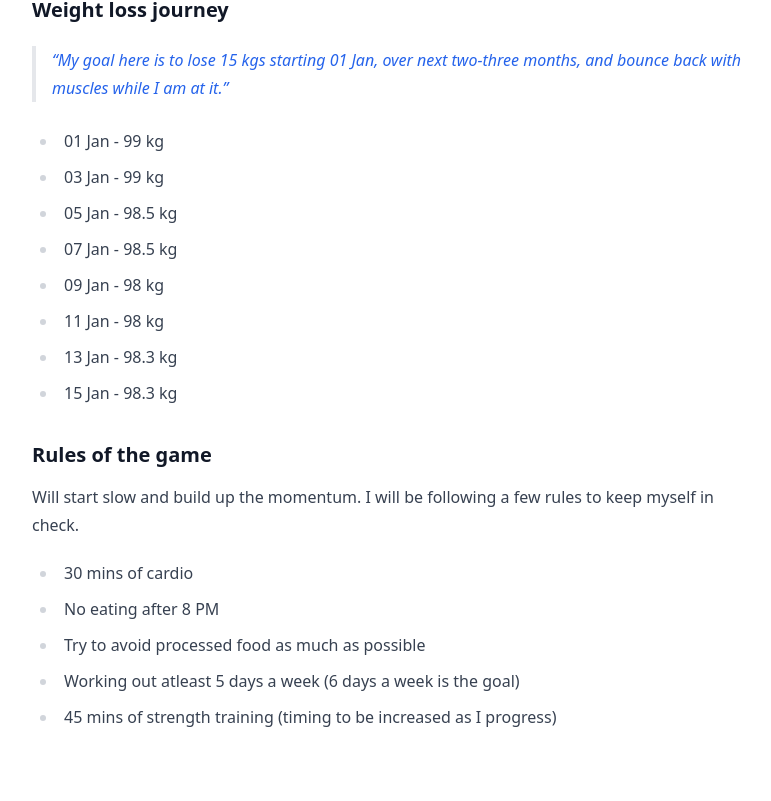
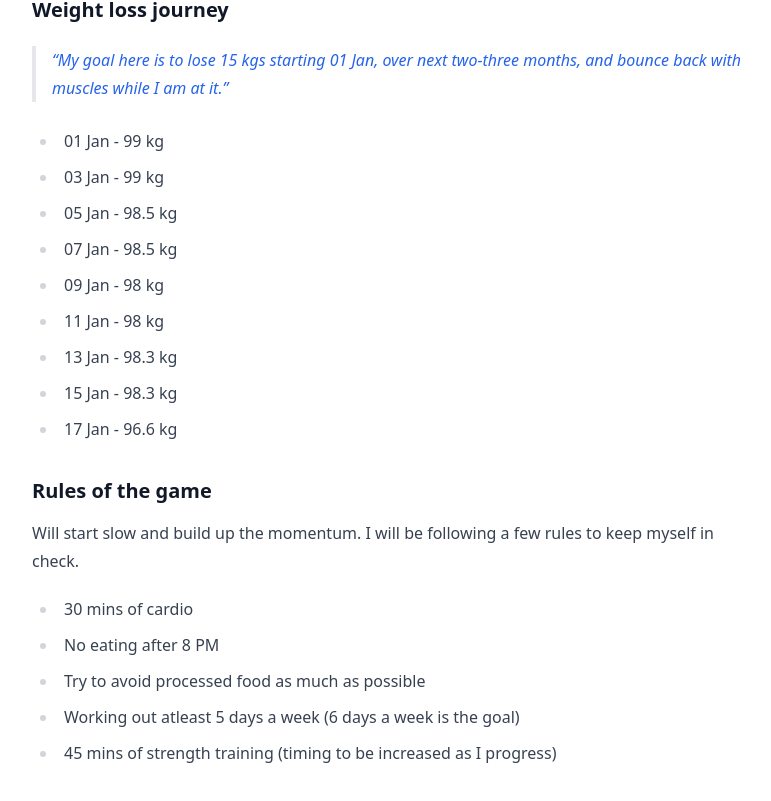
Before and after one commit to nrjdalal/v0.nrjdalal.com, a Next.js app: page /blog/fitness in a window 1280 px wide. Shown: the part 600-1401 px from the top of the page, without its empty margins (244-1015 px from the left). Built offline with nearby package versions, Linux system fonts and the light colour scheme; no server answers.

Commit message:
fitness+

```diff
--- a/src/app/(mdx)/blog/fitness/page.mdx
+++ b/src/app/(mdx)/blog/fitness/page.mdx
@@ -27,6 +27,7 @@ For the past year, my lifestyle was too sedentary and I did accumulate over 107+
 - 11 Jan - 98 kg
 - 13 Jan - 98.3 kg
 - 15 Jan - 98.3 kg
+- 17 Jan - 96.6 kg
 
 ### Rules of the game
 
```
